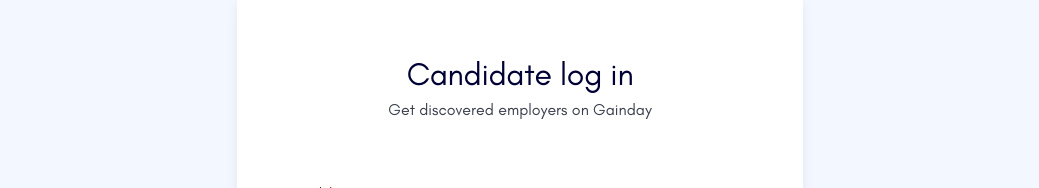
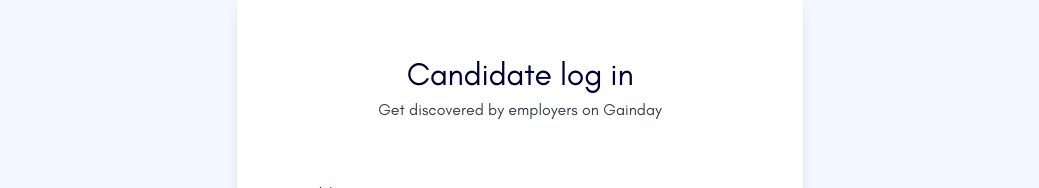
Before and after one commit to Jobstacktalentsolutions/gainday-frontend, a React (Vite) app: page /candidate/signin in a window 1280 px wide. Shown: the part 174-362 px from the top of the page, without its empty margins (120-1159 px from the left). Built offline with nearby package versions, Linux system fonts and the light colour scheme; no server answers.

Commit message:
chore : fixed typo

```diff
--- a/src/features/candidate/pages/CandidateSignIn.tsx
+++ b/src/features/candidate/pages/CandidateSignIn.tsx
@@ -97,7 +97,7 @@ const CandidateSignIn = () => {
     return (
         <AuthCard
             title="Candidate log in"
-            subtitle="Get discovered employers on Gainday"
+            subtitle="Get discovered by employers on Gainday"
         >
             <form
                 onSubmit={handleSubmit((values) => signInMutation.mutate(values))}
```
